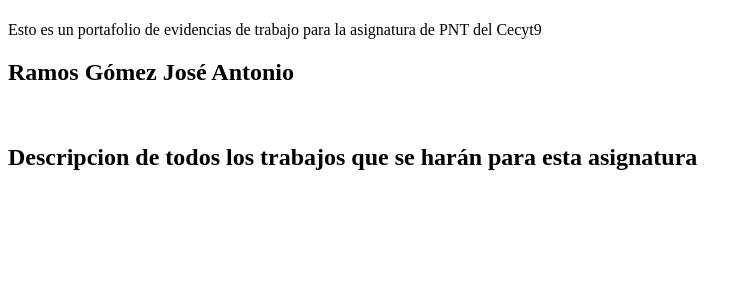
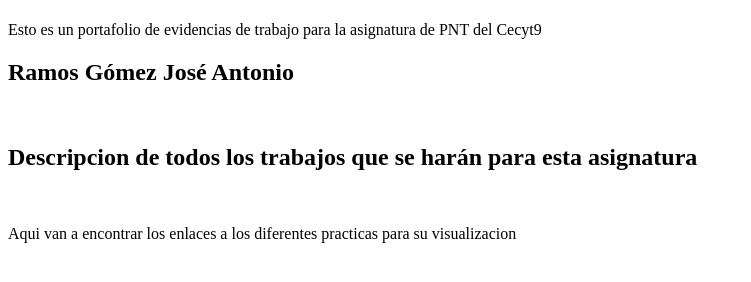
Before and after one commit to Ramos-Gomez-Jose-Antonio/4IV7-RAMOS, a plain HTML site: page index.html in a window 1280 px wide. Shown: the whole page, without its empty margins (0-751 px from the left). Drawn offline with Linux system fonts and the light colour scheme.

Commit message:
Tabla de contenido

```diff
--- a/index.html
+++ b/index.html
@@ -15,5 +15,9 @@
         <br>
     </div>
 
+    <div>
+        <p>Aqui van a encontrar los enlaces a los diferentes practicas para su visualizacion</p>
+    </div>
+
 </body>
 </html>
```
